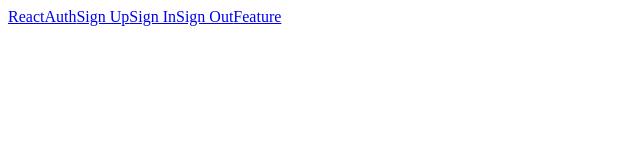
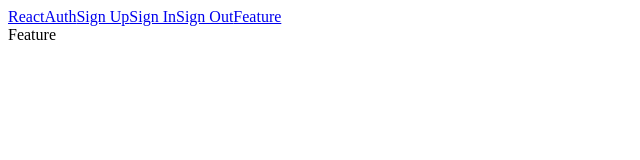
Before and after one commit to Gander7/coures-advanced-react-redux-2020, a React (Create React App) app in the folder 2-server-auth/client/: page /feature in a window 1280 px wide. Shown: the top 160 px of the page, without its empty margins (0-640 px from the left). Built offline with nearby package versions, Linux system fonts and the light colour scheme.

Commit message:
client - added dummy feature page/route

```diff
--- /dev/null
+++ b/2-server-auth/client/src/components/Feature.js
@@ -0,0 +1,13 @@
+import React from 'react'
+
+class Feature extends React.Component {
+    render() {
+        return (
+            <div>
+                Feature
+            </div>
+        )
+    }
+}
+
+export default Feature
--- a/2-server-auth/client/src/index.js
+++ b/2-server-auth/client/src/index.js
@@ -9,6 +9,7 @@ import reducers from './reducers'
 import App from './components/App'
 import Welcome from './components/Welcome'
 import Signup from './components/auth/Signup'
+import Feature from './components/Feature'
 
 const store = createStore(
     reducers,
@@ -22,6 +23,7 @@ ReactDOM.render(
             <App>
                 <Route path="/" component={Welcome} exact />
                 <Route path="/signup" component={Signup} />
+                <Route path="/feature" component={Feature} />
             </App>
         </BrowserRouter>
     </Provider>,
```
